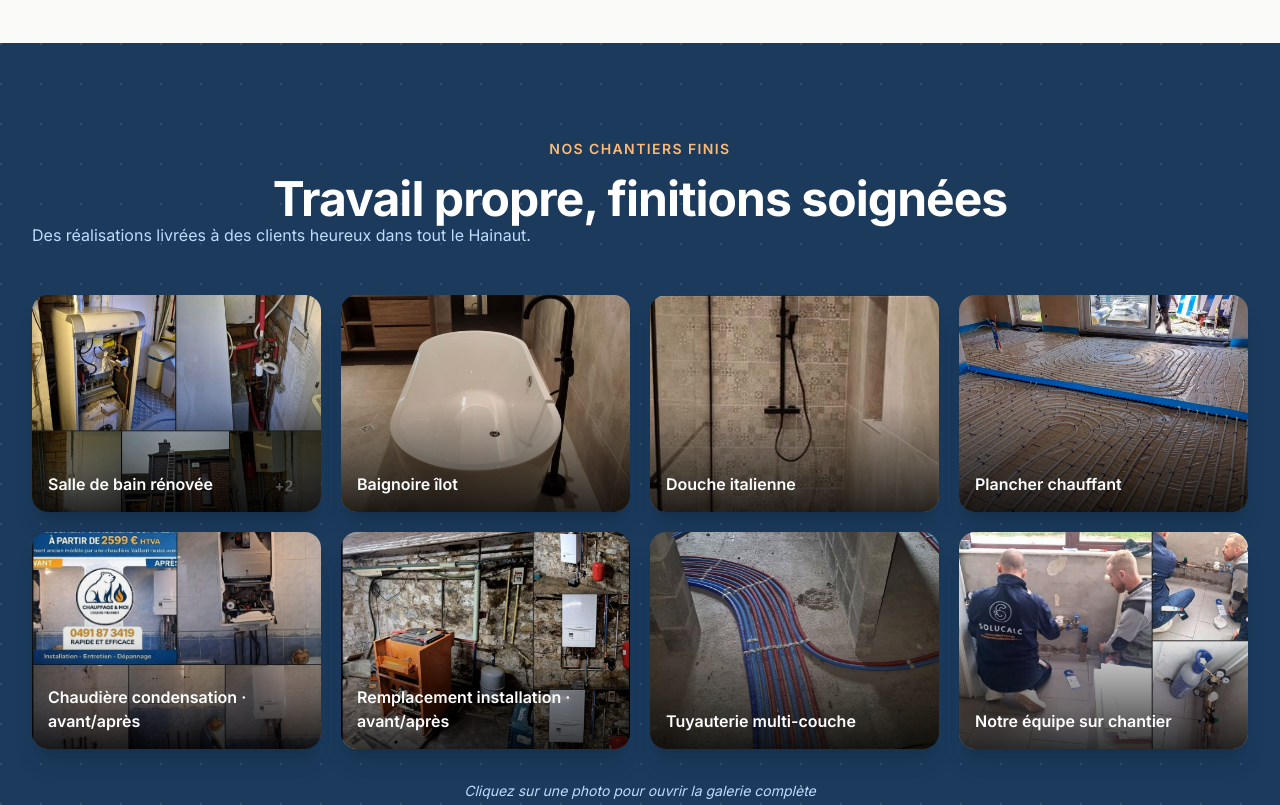
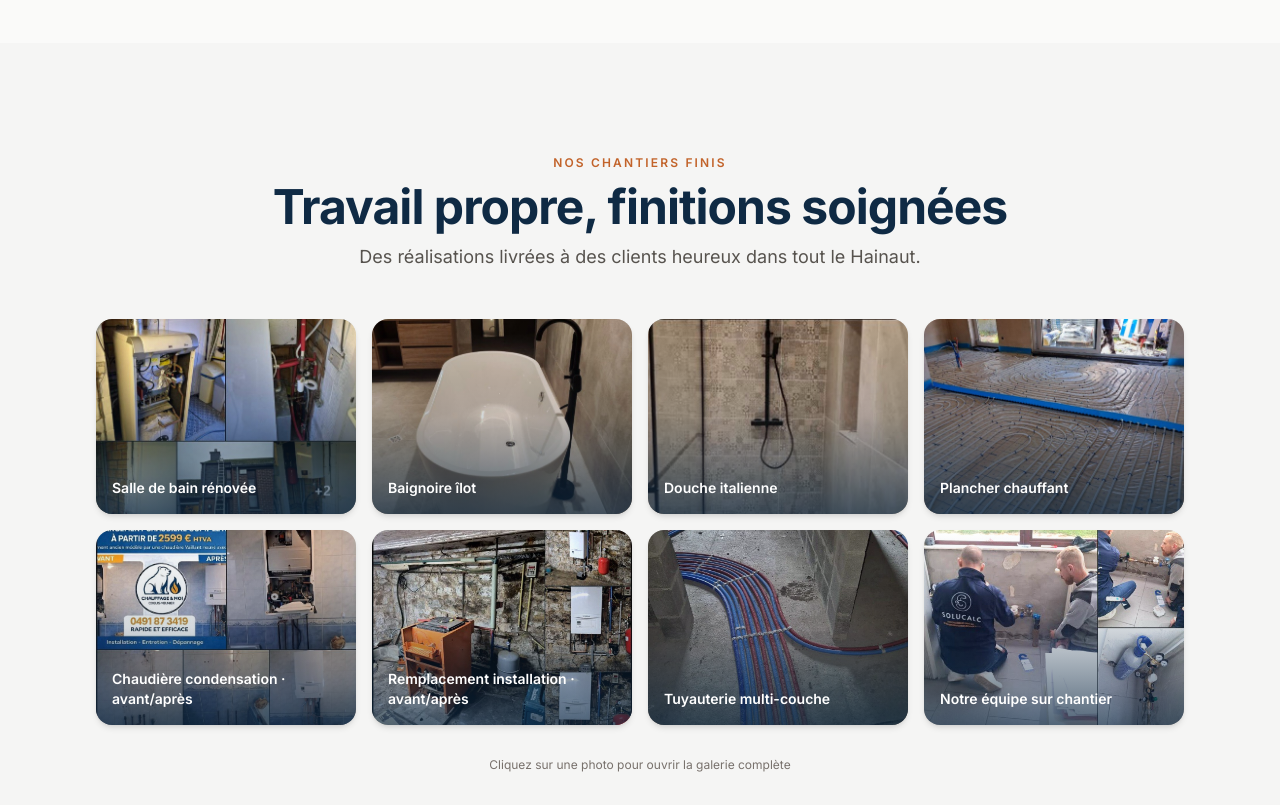
Before and after one commit to IA-optimist/chauffage-moi-v2, an Astro site: page / in a window 1280 px wide. Shown: the part 3060-3865 px from the top of the page. Built offline with nearby package versions, Linux system fonts and the light colour scheme; Astro itself is replaced by a stand-in of ours.

Commit message:
feat(design): refonte galerie réalisations (stone-100, overlay marine)

```diff
--- a/src/pages/index.astro
+++ b/src/pages/index.astro
@@ -241,13 +241,12 @@ const stats = [
   </section>
 
   <!-- Réalisations -->
-  <section class="py-24 bg-[#1B3A5C] relative overflow-hidden">
-    <div class="absolute inset-0 opacity-10" style="background-image: radial-gradient(circle at 1px 1px, white 1px, transparent 0); background-size: 40px 40px;"></div>
-    <div class="relative z-10 max-w-7xl mx-auto px-4 sm:px-6 lg:px-8">
-      <span class="text-orange-300 font-semibold text-sm uppercase tracking-widest text-center block mb-4">Nos chantiers finis</span>
-      <h2 class="section-title text-white">Travail propre, finitions soignées</h2>
-      <p class="section-subtitle text-blue-200">Des réalisations livrées à des clients heureux dans tout le Hainaut.</p>
-      <div class="grid grid-cols-2 md:grid-cols-3 lg:grid-cols-4 gap-3 sm:gap-5 mt-12">
+  <section class="py-20 lg:py-28 bg-stone-100">
+    <div class="max-w-6xl mx-auto px-4 sm:px-6 lg:px-8">
+      <span class="section-eyebrow">Nos chantiers finis</span>
+      <h2 class="section-title">Travail propre, finitions soignées</h2>
+      <p class="section-lead">Des réalisations livrées à des clients heureux dans tout le Hainaut.</p>
+      <div class="grid grid-cols-2 md:grid-cols-3 lg:grid-cols-4 gap-3 sm:gap-4">
         {[
           { src: '/photos/sdb-renovation.jpg', label: 'Salle de bain rénovée' },
           { src: '/photos/baignoire-ilot.jpg', label: 'Baignoire îlot' },
@@ -258,16 +257,16 @@ const stats = [
           { src: '/photos/tuyauterie-per.jpg', label: 'Tuyauterie multi-couche' },
           { src: '/photos/equipe-travail.jpg', label: 'Notre équipe sur chantier' },
         ].map(item => (
-          <button type="button" data-lightbox="realisations" data-lightbox-src={item.src} data-lightbox-caption={item.label} class="relative group overflow-hidden rounded-2xl aspect-[4/3] shadow-xl cursor-zoom-in text-left">
-            <img src={item.src} alt={item.label} class="w-full h-full object-cover group-hover:scale-105 transition-transform duration-700" loading="lazy" />
-            <div class="absolute inset-0 bg-gradient-to-t from-black/80 via-black/10 to-transparent"></div>
+          <button type="button" data-lightbox="realisations" data-lightbox-src={item.src} data-lightbox-caption={item.label} class="relative group overflow-hidden rounded-2xl aspect-[4/3] shadow-md cursor-zoom-in text-left bg-stone-200">
+            <img src={item.src} alt={item.label} class="w-full h-full object-cover group-hover:scale-105 transition-transform duration-500" loading="lazy" />
+            <div class="absolute inset-0 bg-gradient-to-t from-marine/80 via-marine/20 to-transparent opacity-90 group-hover:opacity-100 transition-opacity"></div>
             <div class="absolute bottom-0 left-0 right-0 p-3 sm:p-4 text-white">
-              <p class="font-semibold text-xs sm:text-sm md:text-base leading-tight">{item.label}</p>
+              <p class="font-semibold text-xs sm:text-sm leading-tight">{item.label}</p>
             </div>
           </button>
         ))}
       </div>
-      <p class="text-center text-blue-200 text-sm mt-8 italic">Cliquez sur une photo pour ouvrir la galerie complète</p>
+      <p class="text-center text-stone-500 text-xs mt-8">Cliquez sur une photo pour ouvrir la galerie complète</p>
     </div>
   </section>
 
```
